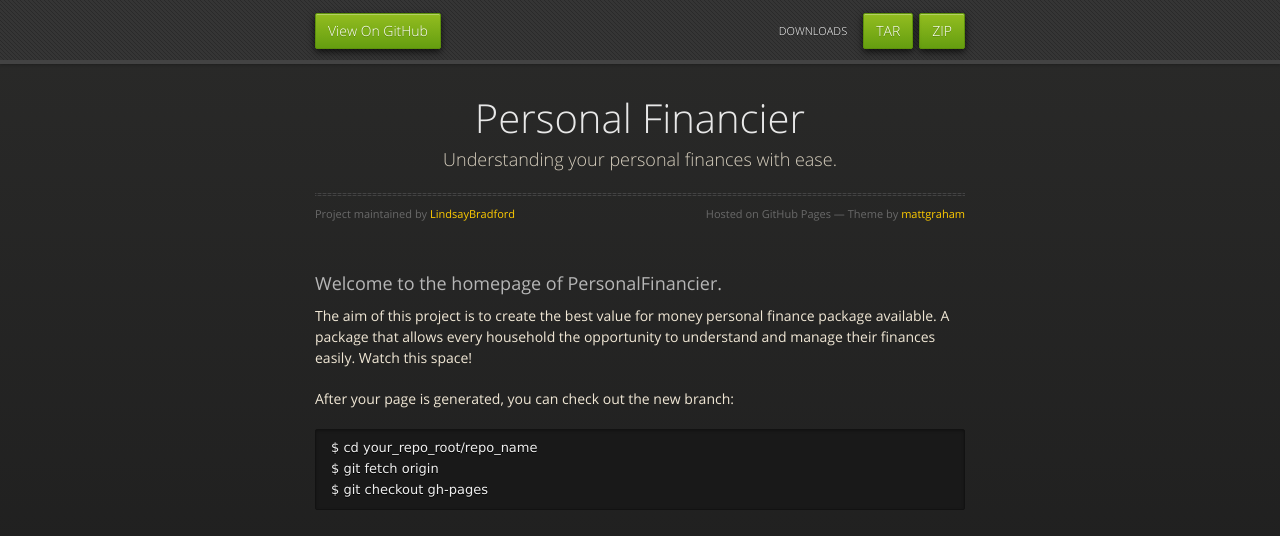
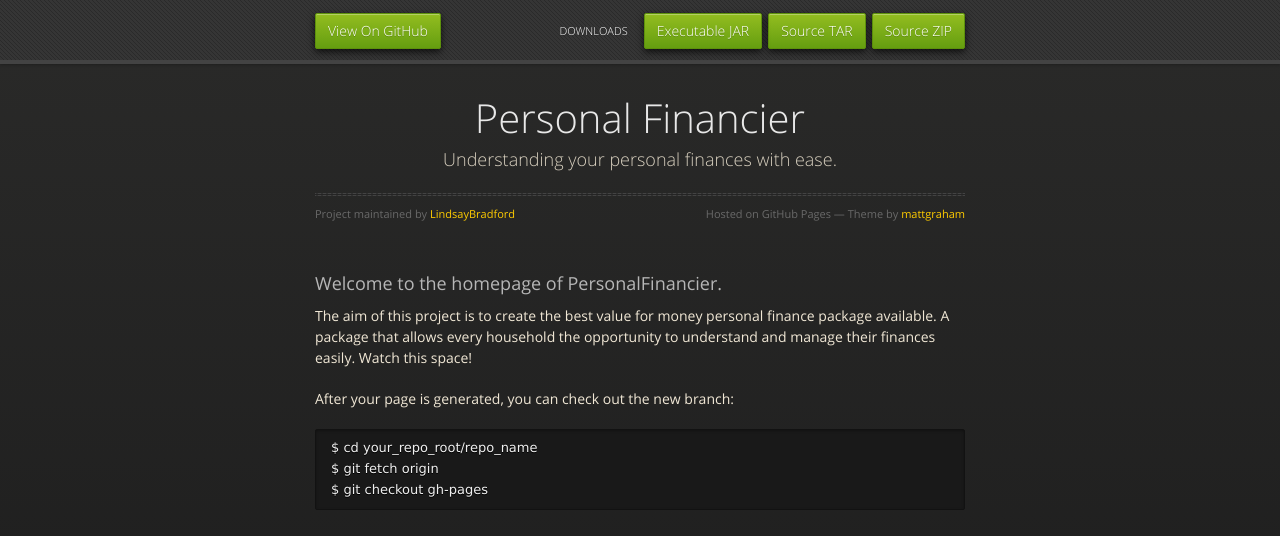
Before and after one commit to LindsayBradford/PersonalFinancier, a plain HTML site: page index.html in a window 1280 px wide. Drawn offline with nearby package versions, Linux system fonts and the light colour scheme.

Commit message:
Update index.html

```diff
--- a/index.html
+++ b/index.html
@@ -21,9 +21,11 @@
       <div id="header">
         <nav>
           <li class="fork"><a href="https://github.com/LindsayBradford/PersonalFinancier">View On GitHub</a></li>
-          <li class="downloads"><a href="https://github.com/LindsayBradford/PersonalFinancier/zipball/master">ZIP</a></li>
-          <li class="downloads"><a href="https://github.com/LindsayBradford/PersonalFinancier/tarball/master">TAR</a></li>
-          <li class="title">DOWNLOADS</li>
+          <li class="downloads"><a href="https://github.com/LindsayBradford/PersonalFinancier/zipball/master">Source ZIP</a></li>
+          <li class="downloads"><a href="https://github.com/LindsayBradford/PersonalFinancier/tarball/master">Source TAR</a></li>
+          <li class="downloads"><a href="https://github.com/downloads/LindsayBradford/PersonalFinancier/PersonalFinancier-0.1.jar">Executable JAR</a></li>
+
+<li class="title">DOWNLOADS</li>
         </nav>
       </div><!-- end header -->
 
```
